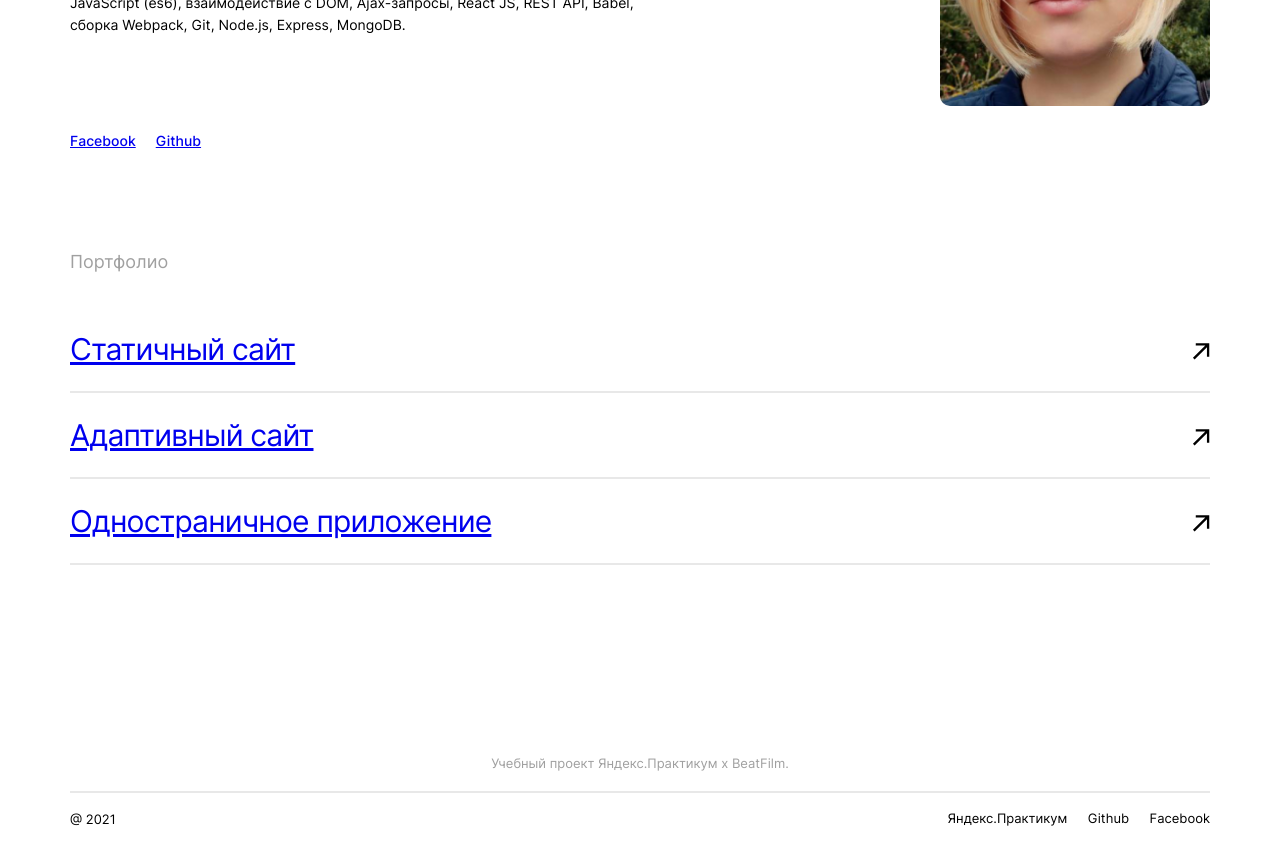
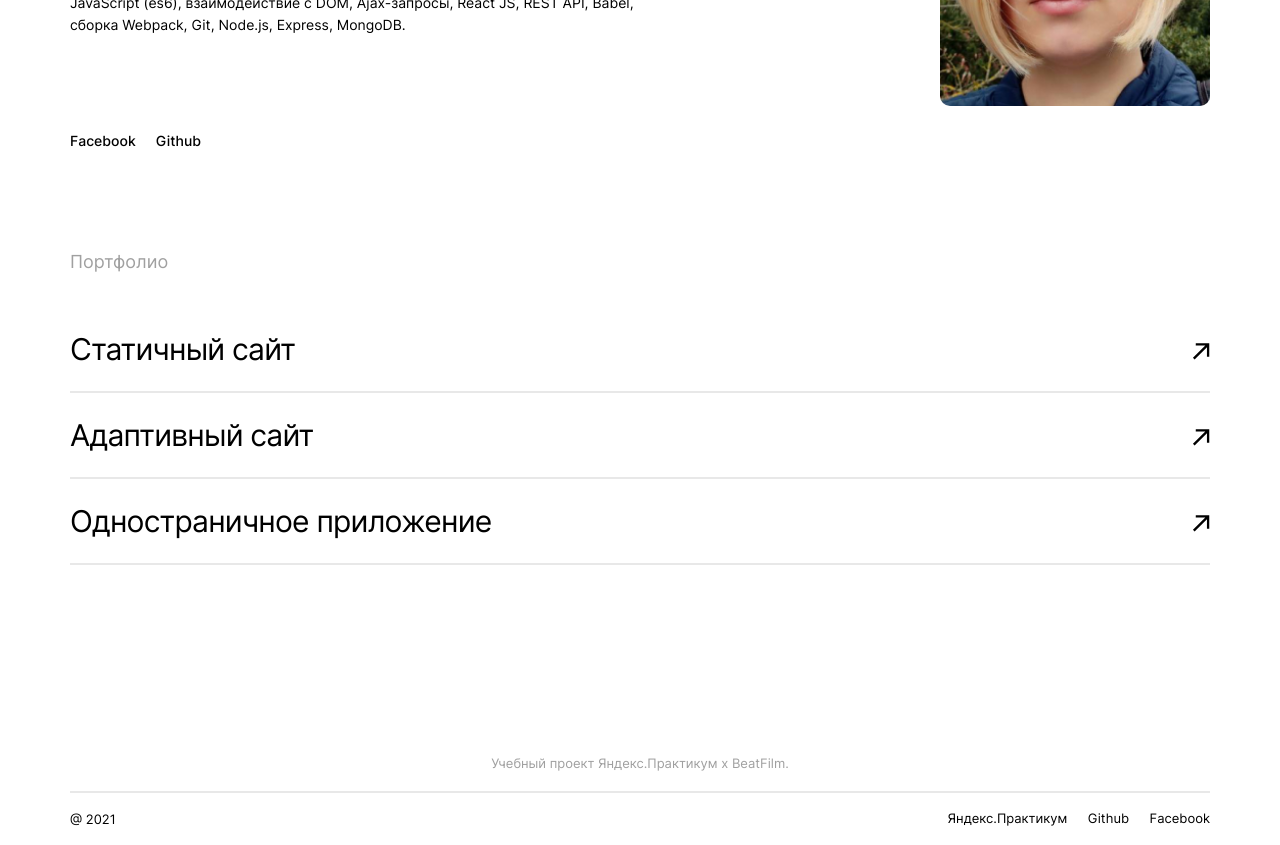
Before and after one commit to tatkuptcova/movies-explorer-frontend, a React (Create React App) app: page / in a window 1280 px wide. Shown: the part 2260-3105 px from the top of the page. Built offline with nearby package versions, Linux system fonts and the light colour scheme.

Commit message:
add styles

```diff
--- a/src/components/AboutMe/AboutMe.css
+++ b/src/components/AboutMe/AboutMe.css
@@ -72,6 +72,13 @@
   padding: 24px 0;
   font-size: 30px;
   cursor: pointer;
+  text-decoration-line: none;
+  color: black;
+}
+
+.about-me__portfolio-link a {
+  text-decoration-line: none;
+  color: black;
 }
 
 .about-me__portfolio-link::after {
@@ -88,7 +95,8 @@
 .about-me__social-links {
   padding-inline-start: 0;
   list-style: none;
-
+  text-decoration-line: none;
+  color: black;
 }
 
 .about-me__social-link {
@@ -98,6 +106,11 @@
   cursor: pointer;
   border-bottom: 2px solid rgba(0, 0, 0, 0);
   letter-spacing: 0px;
+}
+
+.about-me__social-link a {
+  text-decoration-line: none;
+  color: black;
 }
 
 @media screen and (max-width: 768px) {
```
